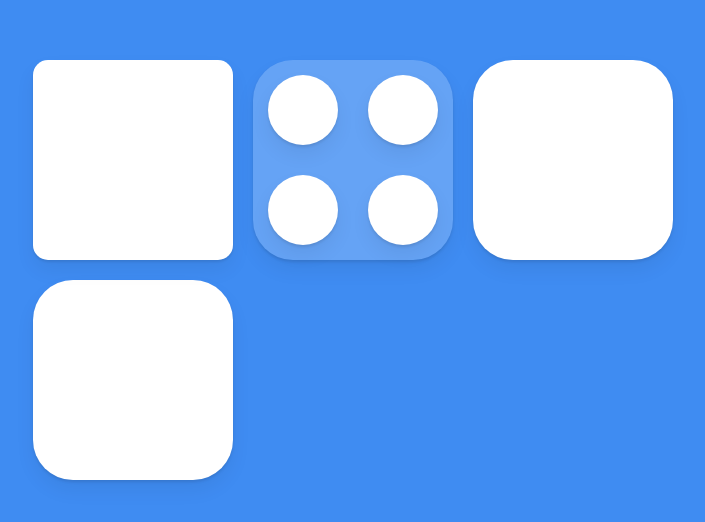
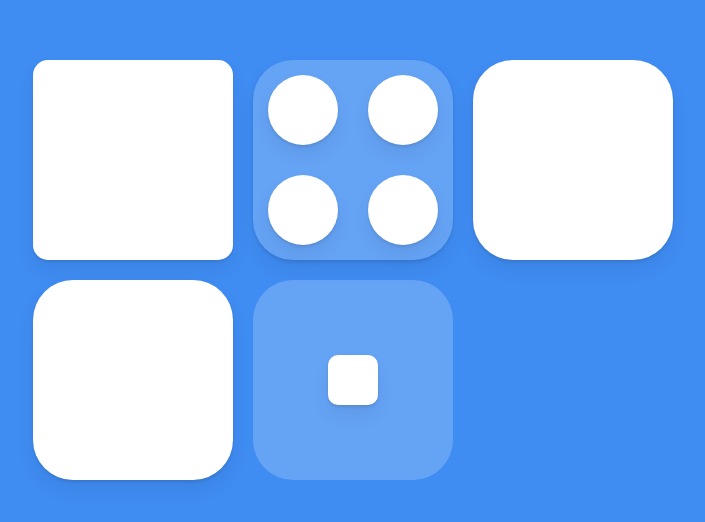
Before and after one commit to mahwin/practice-cra, a React (Create React App) app: page / in a window 1280 px wide. Shown: the part 130-652 px from the top of the page, without its empty margins (287-992 px from the left). Built offline with nearby package versions, Linux system fonts and the light colour scheme.

Commit message:
Feat : ConstarintDrag component 생성

```diff
--- a/src/App.tsx
+++ b/src/App.tsx
@@ -3,6 +3,7 @@ import Box from "./Components/BoxAnimation";
 import Gesture from "./Components/Gesture";
 import Variants from "./Components/Variants";
 import DragAnimation from "./Components/Drag";
+import ConstraintDrag from "./Components/ConstraintDarg";
 
 const Wrapper = styled.div`
   height: 100vh;
@@ -26,6 +27,7 @@ function App() {
         <Variants />
         <Gesture />
         <DragAnimation />
+        <ConstraintDrag />
       </AnimationWrapper>
     </Wrapper>
   );
--- /dev/null
+++ b/src/Components/ConstraintDarg.tsx
@@ -0,0 +1,46 @@
+import { motion } from "framer-motion";
+import styled from "styled-components";
+import { useRef } from "react";
+
+const Wrapper = styled(motion.div)`
+  width: 200px;
+  height: 200px;
+  background-color: rgba(255, 255, 255, 0.2);
+  border-radius: 40px;
+  display: flex;
+  justify-content: center;
+  align-items: center;
+  overflow: hidden;
+`;
+
+const Box = styled(motion.div)`
+  width: 50px;
+  height: 50px;
+  background-color: rgba(255, 255, 255, 1);
+  border-radius: 10px;
+  box-shadow: 0 2px 3px rgba(0, 0, 0, 0.1), 0 10px 20px rgba(0, 0, 0, 0.06);
+`;
+
+const dragVariants = {
+  hover: { scale: 1.5, rotateZ: 90 },
+  click: { scale: 1, borderRadius: "100px" },
+};
+
+function ConstraintGesture() {
+  const ref = useRef<HTMLDivElement>(null);
+  return (
+    <Wrapper ref={ref}>
+      <Box
+        drag
+        dragSnapToOrigin
+        dragElastic={0.1}
+        dragConstraints={ref}
+        variants={dragVariants}
+        whileHover="hover"
+        whileTap="click"
+      />
+    </Wrapper>
+  );
+}
+
+export default ConstraintGesture;
```
